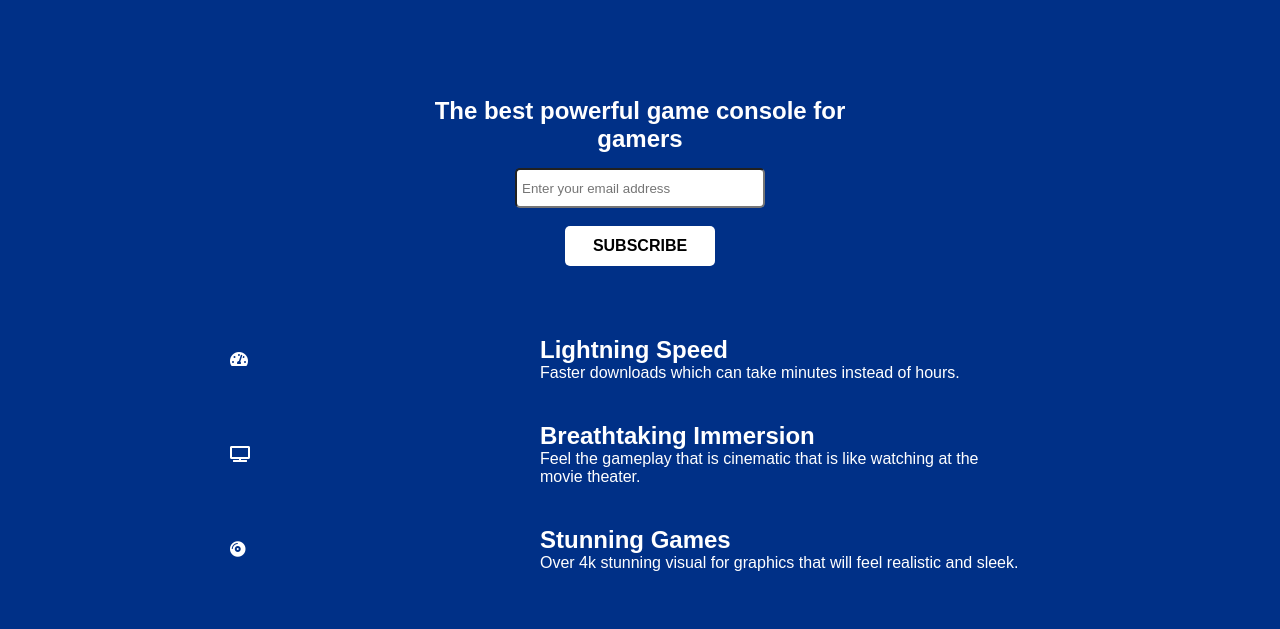
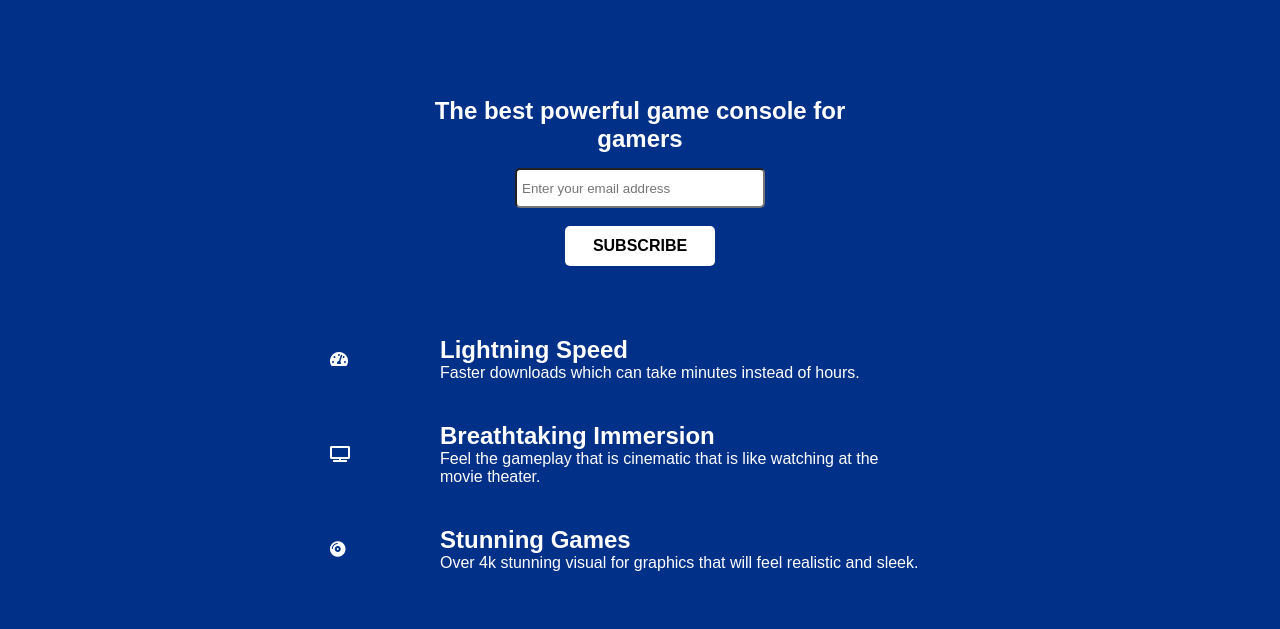
Before and after one commit to trevorperodin/productpage, a plain HTML site: page index.html in a window 1280 px wide. Shown: the part 103-732 px from the top of the page. Drawn offline with Linux system fonts and the light colour scheme.

Commit message:
Update feat-icon dimensions in styles.css
Deleted height in .feat-icon

```diff
--- a/styles.css
+++ b/styles.css
@@ -103,8 +103,7 @@ li {
 }
 
 .feat-icon {
-  width: 300px;
-  height: 50%;
+  width: 100px;
   padding: 10px;
   display: flex;
   align-items: left;
```
